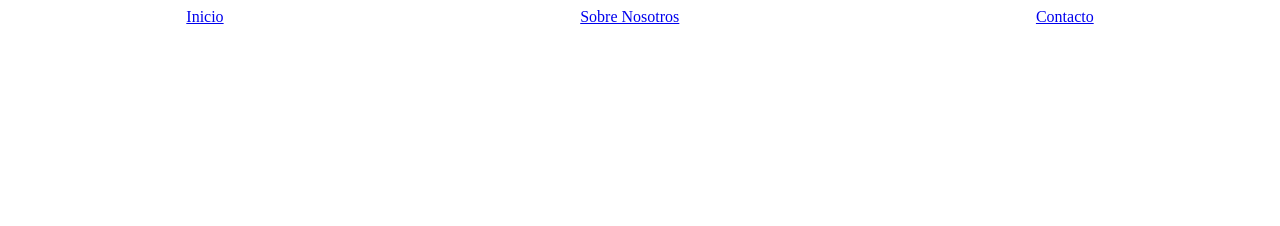
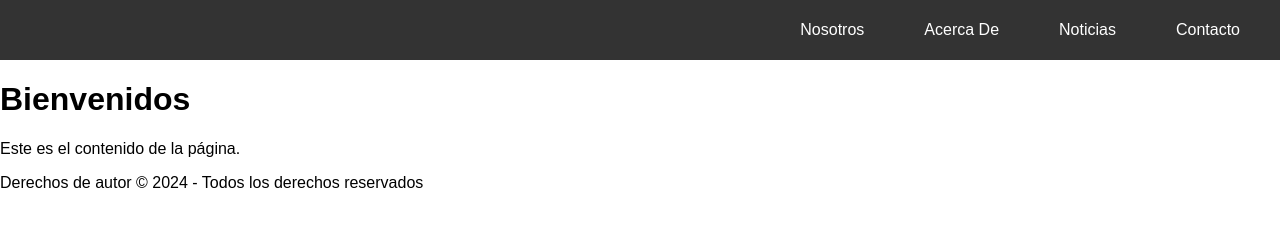
Before and after one commit to Daviz-357/Proyecto-Generation-CH_11, a plain HTML site: page index.html in a window 1280 px wide. Drawn offline with Linux system fonts and the light colour scheme.

Commit message:
added colors

```diff
--- /dev/null
+++ b/assets/css/style.css
@@ -0,0 +1,134 @@
+:root {
+  /* Colores */
+  --primary-color: #715cf8;
+  --secondary-color: #ba6cd6;
+
+  --color-success: #28a745;
+  --color-warning: #ffc107;
+  --color-danger: #dc3545;
+
+  --background-color: #f2f2f2;
+  --text-color: green;
+
+  /* Tipografía */
+  --font-family: Arial, sans-serif;
+  --font-size-base: 18px;
+
+  /* Otros Estilos */
+
+  /* Bordes */
+  --border-test: 3px solid black;
+  --border-width: 1px;
+  --border-radius: 4px;
+}
+
+body {
+  font-family: var(--font-family);
+  margin: 0;
+  padding: 0;
+}
+
+/* Navbar */
+.navbar {
+    background-color: #333;
+    color: white;
+    display: flex;
+    justify-content: flex-end;
+    align-items: center;
+    padding: 10px 20px;
+    width: 100%;
+    box-sizing: border-box;
+    height: 60px; /* Altura fija para consistencia */
+}
+
+/* Menu toggle button */
+.navbar-header .menu-toggle {
+    background: none;
+    border: none;
+    cursor: pointer;
+    display: flex;
+    flex-direction: column;
+    gap: 5px;
+}
+
+.menu-toggle .bar {
+    width: 25px;
+    height: 3px;
+    background-color: white;
+    transition: all 0.3s;
+}
+
+/* Ocultar menú para móvil por defecto */
+.navbar-menu {
+    display: none;
+}
+
+/* Estilos para menú de escritorio */
+@media (min-width: 768px) {
+    .navbar-menu {
+        display: block;
+    }
+
+    .navbar-menu ul {
+        display: flex;
+        justify-content: flex-end;
+        align-content: center;
+        gap: 20px;
+    }
+
+    .navbar-menu li {
+        padding: 0;
+    }
+
+    .navbar-header .menu-toggle {
+        display: none;
+    }
+}
+
+.navbar-menu ul {
+    list-style: none;
+    text-align: center;
+    margin: 0;
+    padding: 0;
+}
+
+.navbar-menu li {
+    padding: 10px 20px;
+}
+
+.navbar-menu a {
+    color: white;
+    text-decoration: none;
+}
+
+/* Estilos para cuando el menú está abierto en móvil */
+.navbar-menu.open {
+    display: block;
+    position: absolute;
+    top: 60px; /* Debajo de la navbar */
+    right: 0;
+    width: 100%;
+    background-color: #333;
+    z-index: 2;
+}
+
+.navbar-menu.open.show {
+    transform: translateX(0);
+}
+
+.main-open-menu {
+    margin-top: 60px; /* Desplaza el contenido hacia abajo */
+    transition: margin-top 0.3s ease-in-out; /* Aplica una transición suave */
+}
+
+.menu-toggle.open .bar:nth-child(1) {
+    transform: rotate(45deg) translate(5px, 5px);
+}
+
+.menu-toggle.open .bar:nth-child(2) {
+    opacity: 0;
+}
+
+.menu-toggle.open .bar:nth-child(3) {
+    transform: rotate(-45deg) translate(5px, -5px);
+}
--- /dev/null
+++ b/assets/js/main.js
@@ -0,0 +1,10 @@
+document.addEventListener('DOMContentLoaded', function() {
+    const menuToggle = document.querySelector('.menu-toggle');
+    const navbarMenu = document.querySelector('.navbar-menu');
+
+    menuToggle.addEventListener('click', function() {
+        navbarMenu.classList.toggle('open');
+        menuToggle.classList.toggle('open');
+
+    });
+});
--- a/css/style.css
+++ /dev/null
@@ -1,40 +0,0 @@
-:root{
-    /* Colores */
-    --primary-color: #715cf8;
-    --secondary-color: #ba6cd6;
-
-    /* --background-color: white; */
-    --text-color: green;
-    --spacing-unit: 8px;
-
-    /* Tipografia */
-    --font-family-base: 'Arial, sans-serif';
-    --font-size-base: 16px;
-
-    /* Otros Estilos */
-
-}
-
-nav ul {
-  list-style: none;
-  margin: 0;
-  padding: 0;
-  display: flex;
-  justify-content: space-around;
-}
-
-nav ul li {
-  margin: 0 var(--spacing-unit);
-}
-
-nav ul li a {
-  /* color: #fff; */
-  font-size: var(--font-size-base);
-  padding: var(--spacing-unit);
-  border-radius: var(--border-radius-base);
-  transition: background-color var(--transition-duration);
-}
-
-nav ul li a:hover {
-  background-color: var(--secondary-color);
-}
--- a/index.html
+++ b/index.html
@@ -3,27 +3,45 @@
 <head>
     <meta charset="UTF-8">
     <meta name="viewport" content="width=device-width, initial-scale=1.0">
-    <link rel="stylesheet" href="css/style.css"/>
+    <link rel="stylesheet" href="/assets/css/style.css"/>
     <title>DonaEasy!</title>
 </head>
 <body>
     <header>
-        <nav>
-            <ul>
-                <li><a href="#inicio">Inicio</a></li>
-                <li><a href="#sobre">Sobre Nosotros</a></li>
-                <li><a href="#contacto">Contacto</a></li>
-            </ul>
+        <nav class="navbar">
+            <div class="navbar-header">
+                <button class="menu-toggle">
+                    <span class="bar"></span>
+                    <span class="bar"></span>
+                    <span class="bar"></span>
+                </button>
+            </div>
+            <div class="navbar-menu">
+                <ul class="menu-list">
+                    <li><a href="#">Nosotros</a></li>
+                    <li><a href="#">Acerca De</a></li>
+                    <li><a href="#">Noticias</a></li>
+                    <li><a href="#">Contacto</a></li>
+                </ul>
+            </div>
         </nav>
+        <div class="overlay"></div>
     </header>
+
     <main>
-
+        <div class="content">
+            <h1> Bienvenidos </h1>
+            <p>Este es el contenido de la página.</p>
+        </div>
     </main>
 
     <footer>
-
+        <div class="container">
+            <p>Derechos de autor © 2024 - Todos los derechos reservados</p>
+        </div>
     </footer>
 
 
+    <script src="assets/js/main.js"></script>
 </body>
 </html>
```
Also changed, not shown: assets/images/icono.svg (added), assets/images/logo-desktop.png (added), assets/images/logo-phone.png (added), assets/images/logo-tablet.png (added).
